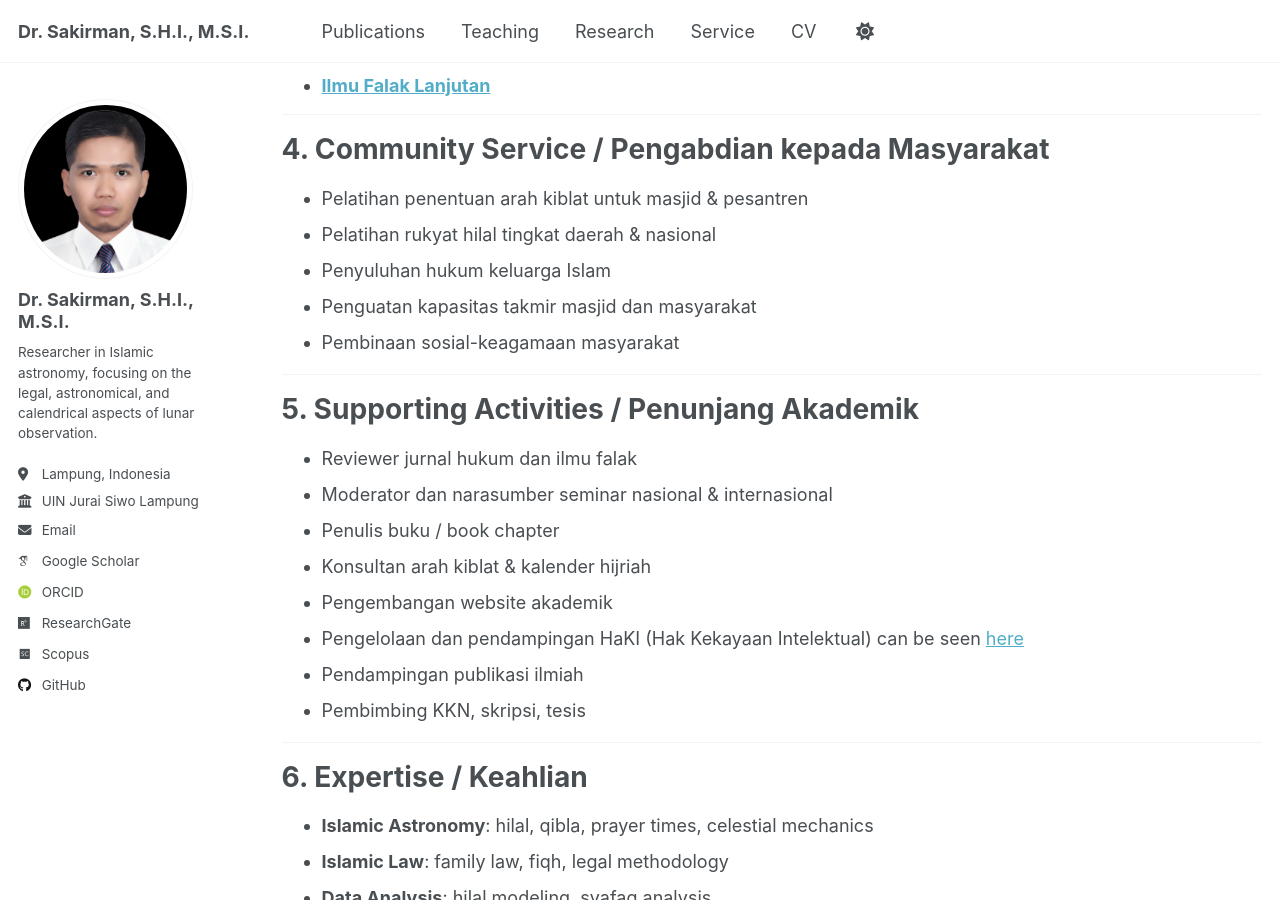
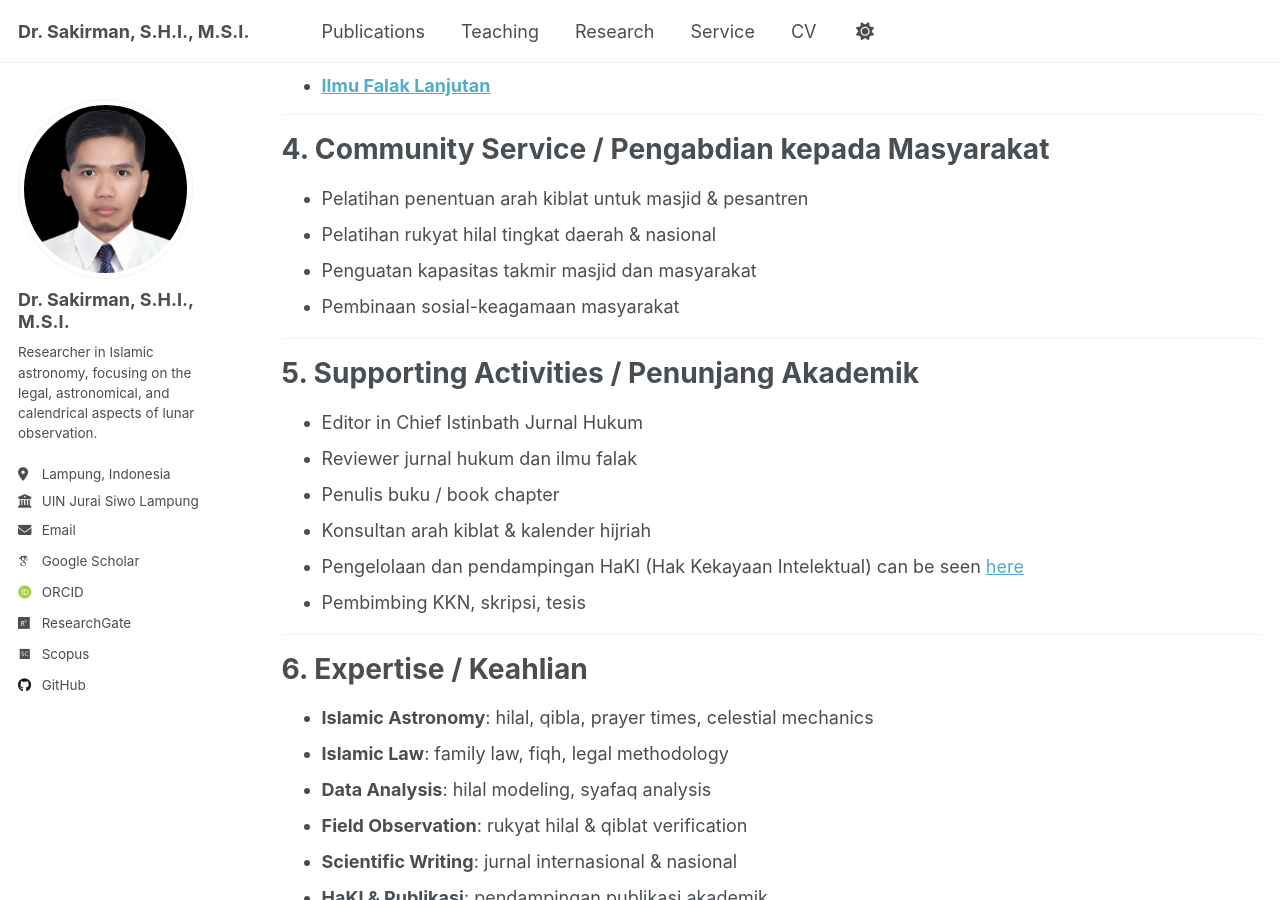
Before and after one commit to sakir-man/sakir-man.github.io, a Jekyll site: the page built from _pages/cv.md, in a window 1280 px wide and 900 px high, scrolled down 1436 px. Built offline with Jekyll 4.4.1, drawn with Linux system fonts in a browser that asks for light colours; some web fonts are replaced; a script that is not in the unit is left out.

Commit message:
Update cv.md

```diff
--- a/_pages/cv.md
+++ b/_pages/cv.md
@@ -57,7 +57,6 @@ Bidang keahlian: Ilmu Falak • Crescent Visibility • Kalender Hijriah
 
 - Pelatihan penentuan arah kiblat untuk masjid & pesantren
 - Pelatihan rukyat hilal tingkat daerah & nasional
-- Penyuluhan hukum keluarga Islam
 - Penguatan kapasitas takmir masjid dan masyarakat
 - Pembinaan sosial-keagamaan masyarakat
 
@@ -65,13 +64,11 @@ Bidang keahlian: Ilmu Falak • Crescent Visibility • Kalender Hijriah
 
 # **5. Supporting Activities / Penunjang Akademik**
 
+- Editor in Chief Istinbath Jurnal Hukum
 - Reviewer jurnal hukum dan ilmu falak
-- Moderator dan narasumber seminar nasional & internasional
 - Penulis buku / book chapter
 - Konsultan arah kiblat & kalender hijriah
-- Pengembangan website akademik
 - Pengelolaan dan pendampingan HaKI (Hak Kekayaan Intelektual) can be seen <a href="https://linktr.ee/Eclipse_Pedia">here</a>
-- Pendampingan publikasi ilmiah
 - Pembimbing KKN, skripsi, tesis
 
 ---
```
